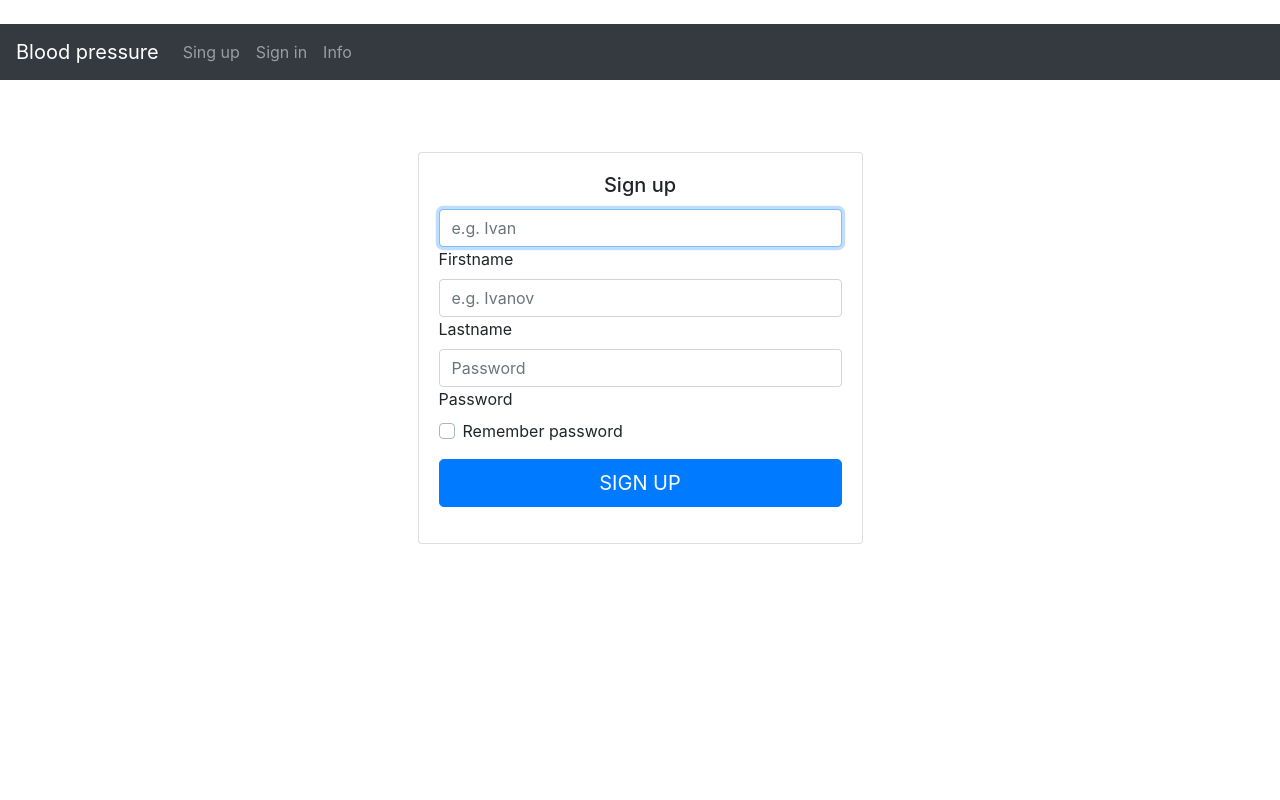
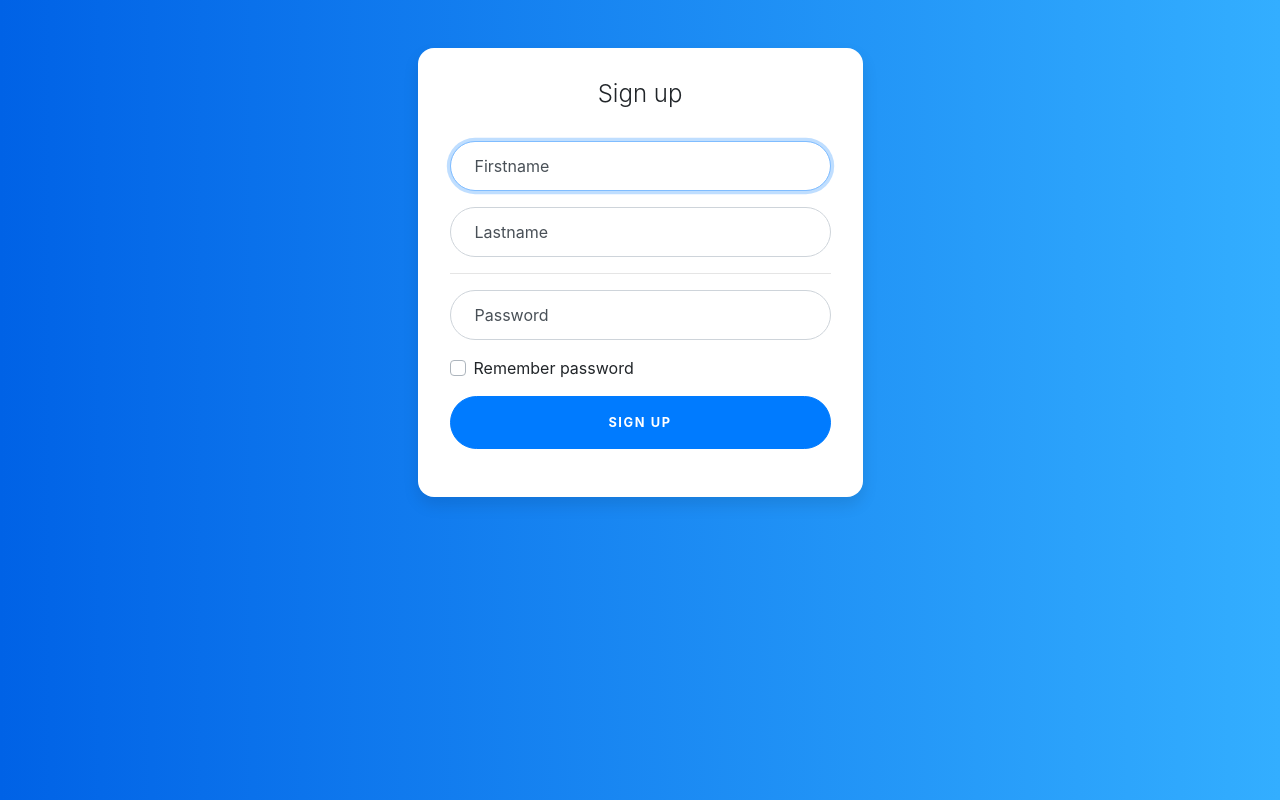
Before and after one commit to vladislav-ero/blood-pressure-monitoring, a Flask app: page / in a window 1280 px wide. Run offline with Flask 2, Linux system fonts and the light colour scheme; some libraries are stand-ins or nearby versions.

Commit message:
Refactored code

```diff
--- a/webapp/create_db.py
+++ b/webapp/create_db.py
@@ -1,3 +1,3 @@
-from model import Base, engine
+from webapp.model import Base, engine
 
 Base.metadata.create_all(engine)
--- a/webapp/create_user.py
+++ b/webapp/create_user.py
@@ -1,4 +1,4 @@
-from model import UserRegistration
+from webapp.model import user_registration
 
 if __name__ == '__main__':
-    UserRegistration()
+    user_registration()
--- a/webapp/model.py
+++ b/webapp/model.py
@@ -2,7 +2,7 @@ from sqlalchemy import create_engine
 from sqlalchemy import Column, Integer, String, Text, MetaData, Table
 from sqlalchemy.ext.declarative import declarative_base
 
-from config import SQLALCHEMY_DATABASE_URI
+from webapp.config import SQLALCHEMY_DATABASE_URI
 
 engine = create_engine(SQLALCHEMY_DATABASE_URI)
 metadata = MetaData(bind=engine)
@@ -44,7 +44,7 @@ class Values(Base):
 Base.metadata.create_all(engine)
 
 
-def UserRegistration():
+def user_registration():
     user_name = str(input("Enter user's name: ").strip())
     user_surname = str(input("Enter user's surname: ").strip())
     user_password = str(input("Enter user's password: ").strip())
@@ -60,7 +60,7 @@ def UserRegistration():
 
 
 if __name__ == '__main__':
-    # UserRegistration()
+    # user_registration()
     print(Table('users', metadata, autoload=True).columns)
     print(Table('values', metadata, autoload=True).columns)
     for _t in metadata.tables:
--- /dev/null
+++ b/webapp/templates/css/sign_in.css
@@ -0,0 +1,169 @@
+:root {
+  --input-padding-x: 1.5rem;
+  --input-padding-y: .75rem;
+}
+
+body {
+  background: #007bff;
+  background: linear-gradient(to right, #0062E6, #33AEFF);
+}
+
+.card-signin {
+  border: 0;
+  border-radius: 1rem;
+  box-shadow: 0 0.5rem 1rem 0 rgba(0, 0, 0, 0.1);
+}
+
+.card-signin .card-title {
+  margin-bottom: 2rem;
+  font-weight: 300;
+  font-size: 1.5rem;
+}
+
+.card-signin .card-body {
+  padding: 2rem;
+}
+
+.form-signin {
+  width: 100%;
+}
+
+.form-signin .btn {
+  font-size: 80%;
+  border-radius: 5rem;
+  letter-spacing: .1rem;
+  font-weight: bold;
+  padding: 1rem;
+  transition: all 0.2s;
+}
+
+.form-label-group {
+  position: relative;
+  margin-bottom: 1rem;
+}
+
+.form-label-group input {
+  height: auto;
+  border-radius: 2rem;
+}
+
+.form-label-group>input,
+.form-label-group>label {
+  padding: var(--input-padding-y) var(--input-padding-x);
+}
+
+.form-label-group>label {
+  position: absolute;
+  top: 0;
+  left: 0;
+  display: block;
+  width: 100%;
+  margin-bottom: 0;
+  /* Override default `<label>` margin */
+  line-height: 1.5;
+  color: #495057;
+  border: 1px solid transparent;
+  border-radius: .25rem;
+  transition: all .1s ease-in-out;
+}
+
+.form-label-group input::-webkit-input-placeholder {
+  color: transparent;
+}
+
+.form-label-group input:-ms-input-placeholder {
+  color: transparent;
+}
+
+.form-label-group input::-ms-input-placeholder {
+  color: transparent;
+}
+
+.form-label-group input::-moz-placeholder {
+  color: transparent;
+}
+
+.form-label-group input::placeholder {
+  color: transparent;
+}
+
+.form-label-group input:not(:placeholder-shown) {
+  padding-top: calc(var(--input-padding-y) + var(--input-padding-y) * (2 / 3));
+  padding-bottom: calc(var(--input-padding-y) / 3);
+}
+
+.form-label-group input:not(:placeholder-shown)~label {
+  padding-top: calc(var(--input-padding-y) / 3);
+  padding-bottom: calc(var(--input-padding-y) / 3);
+  font-size: 12px;
+  color: #777;
+}
+
+@media (min-width: 992px) {
+  .animate {
+    animation-duration: 0.3s;
+    -webkit-animation-duration: 0.3s;
+    animation-fill-mode: both;
+    -webkit-animation-fill-mode: both;
+  }
+}
+
+@keyframes slideIn {
+  0% {
+    transform: translateY(1rem);
+    opacity: 0;
+  }
+  100% {
+    transform:translateY(0rem);
+    opacity: 1;
+  }
+  0% {
+    transform: translateY(1rem);
+    opacity: 0;
+  }
+}
+
+@-webkit-keyframes slideIn {
+  0% {
+    -webkit-transform: transform;
+    -webkit-opacity: 0;
+  }
+  100% {
+    -webkit-transform: translateY(0);
+    -webkit-opacity: 1;
+  }
+  0% {
+    -webkit-transform: translateY(1rem);
+    -webkit-opacity: 0;
+  }
+}
+
+.slideIn {
+  -webkit-animation-name: slideIn;
+  animation-name: slideIn;
+}
+
+/* Fallback for Edge
+-------------------------------------------------- */
+
+@supports (-ms-ime-align: auto) {
+  .form-label-group>label {
+    display: none;
+  }
+  .form-label-group input::-ms-input-placeholder {
+    color: #777;
+  }
+}
+
+/* Fallback for IE
+-------------------------------------------------- */
+
+@media all and (-ms-high-contrast: none),
+(-ms-high-contrast: active) {
+  .form-label-group>label {
+    display: none;
+  }
+  .form-label-group input:-ms-input-placeholder {
+    color: #777;
+  }
+}
--- a/webapp/templates/index.html
+++ b/webapp/templates/index.html
@@ -3,31 +3,21 @@
   <head>
     <meta charset="utf-8">
     <meta name="viewport" content="width=device-width, initial-scale=1, shrink-to-fit=no">
+    <meta name="description" content="">
+    <meta name="author" content="">
+
+    <title>{{ page_title }}</title>
+
+    <!-- Bootstrap core CSS -->
     <link rel="stylesheet" href="https://stackpath.bootstrapcdn.com/bootstrap/4.3.1/css/bootstrap.min.css" integrity="sha384-ggOyR0iXCbMQv3Xipma34MD+dH/1fQ784/j6cY/iJTQUOhcWr7x9JvoRxT2MZw1T" crossorigin="anonymous">
-<title>{{ page_title }}</title>
+    <!-- Custom styles for this template -->
+    <link rel="stylesheet" type="text/css" href="css/sign_in.css">
   </head>
+
   <body>
-    <nav class="navbar navbar-expand-sm bg-dark navbar-dark">
-            <a class="navbar-brand" href="#">Blood pressure</a>
-            <button class="navbar-toggler" type="button" data-toggle="collapse" data-target="#collapsibleNavbar">
-              <span class="navbar-toggler-icon"></span>
-            </button>
-            <div class="collapse navbar-collapse" id="collapsibleNavbar">
-              <ul class="navbar-nav">
-                <li class="nav-item">
-                  <a class="nav-link" href="#">Sing up</a>
-                </li>
-                <li class="nav-item">
-                  <a class="nav-link" href="#">Sign in</a>
-                </li>
-                <li class="nav-item">
-                  <a class="nav-link" href="#">Info</a>
-                </li>
-              </ul>
-            </div>
-          </nav>
+    <header>
 
-
+    </header>
 
     <div class="container">
       <div class="row">
@@ -37,14 +27,16 @@
               <h5 class="card-title text-center">Sign up</h5>
               <form class="form-signin">
                 <div class="form-label-group">
-                    <input type="firstname" id="firstName" class="form-control" placeholder="e.g. Ivan" required autofocus>
+                    <input type="text" name="firstName" id="firstName" class="form-control" placeholder="e.g. Ivan" required autofocus>
                     <label for="firstName">Firstname</label>
                 </div>
 
                 <div class="form-label-group">
-                    <input type="lastname" id="lastName" class="form-control" placeholder="e.g. Ivanov" required autofocus>
+                  <input type="text" name="lastName" id="lastName" class="form-control" placeholder="e.g. Ivanov" required autofocus>
                   <label for="lastName">Lastname</label>
                 </div>
+
+                <hr>
 
                 <div class="form-label-group">
                   <input type="password" id="inputPassword" class="form-control" placeholder="Password" required>
@@ -55,7 +47,8 @@
                   <input type="checkbox" class="custom-control-input" id="customCheck1">
                   <label class="custom-control-label" for="customCheck1">Remember password</label>
                 </div>
-                <button class="btn btn-lg btn-primary btn-block text-uppercase" type="submit">Sign up</button>
+
+                <button type="submit" class="btn btn-lg btn-primary btn-block text-uppercase">Sign up</button>
               </form>
             </div>
           </div>
@@ -65,9 +58,10 @@
 
     <!-- Optional JavaScript -->
     <!-- jQuery first, then Popper.js, then Bootstrap JS -->
-    <script src="https://cdnjs.cloudflare.com/ajax/libs/jquery/3.4.1/jquery.slim.min.js" crossorigin="anonymous"></script>
-    <script src="https://cdnjs.cloudflare.com/ajax/libs/popper.js/1.14.7/umd/popper.min.js" integrity="sha384-UO2eT0CpHqdSJQ6hJty5KVphtPhzWj9WO1clHTMGa3JDZwrnQq4sF86dIHNDz0W1" crossorigin="anonymous"></script>
-    <script src="https://stackpath.bootstrapcdn.com/bootstrap/4.3.1/js/bootstrap.min.js" integrity="sha384-JjSmVgyd0p3pXB1rRibZUAYoIIy6OrQ6VrjIEaFf/nJGzIxFDsf4x0xIM+B07jRM" crossorigin="anonymous"></script>
+    <script src="https://code.jquery.com/jquery-3.3.1.slim.min.js" integrity="sha384-q8i/X+965DzO0rT7abK41JStQIAqVgRVzpbzo5smXKp4YfRvH+8abtTE1Pi6jizo" crossorigin="anonymous"></script>
+    <script src="https://cdnjs.cloudflare.com/ajax/libs/popper.js/1.14.7/umd/popper.min.js" integrity="sha384-UO2eT0CpHqdSJQ6hJty5KVphtPhzWj9WO1clHTMGa3JDZwrnQq4sF86dIHNDz0W1" crossorigin="anonymous"></script>
+    <script src="https://stackpath.bootstrapcdn.com/bootstrap/4.3.1/js/bootstrap.min.js" integrity="sha384-JjSmVgyd0p3pXB1rRibZUAYoIIy6OrQ6VrjIEaFf/nJGzIxFDsf4x0xIM+B07jRM" crossorigin="anonymous"></script>
+    <script src="https://stackpath.bootstrapcdn.com/bootstrap/4.3.1/js/bootstrap.bundle.min.js" crossorigin="anonymous"></script>
 
   </body>
 </html>
```
Also changed, not shown: webapp/templates/bootstrap/css/sign_in.css (deleted, +0 -180 lines), webapp/templates/main.html (added, +52 -0 lines), 1 other file. Lines whose indentation alone changed are shown as unchanged.
